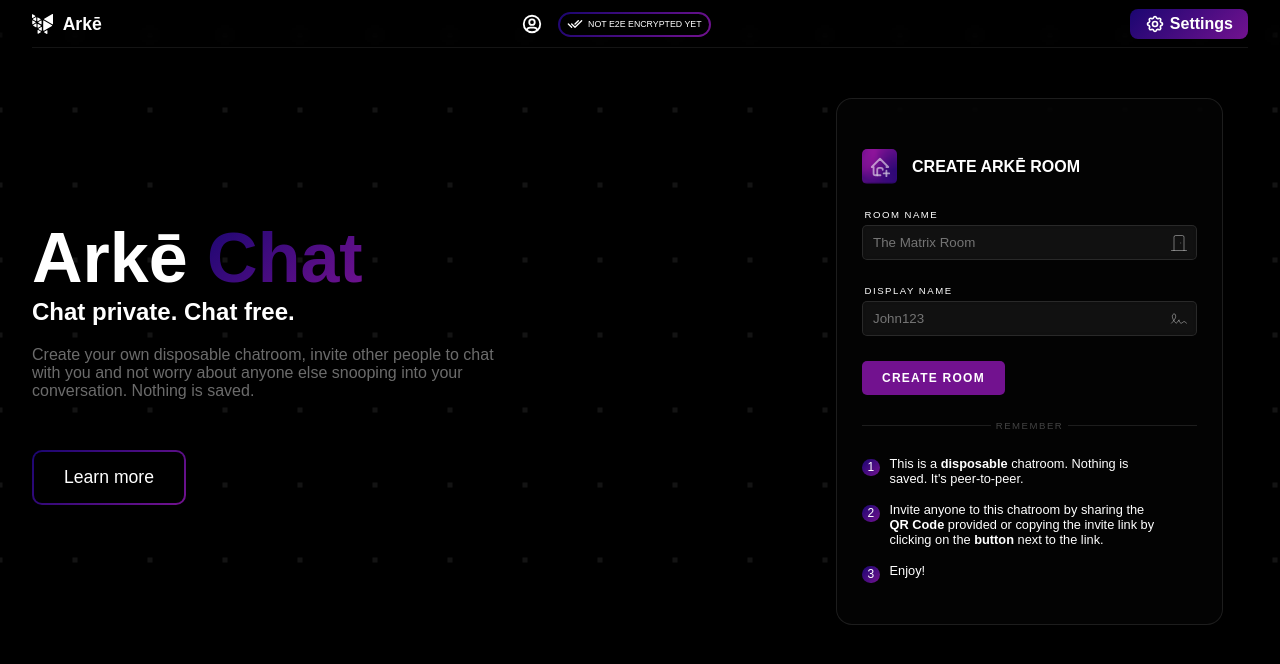
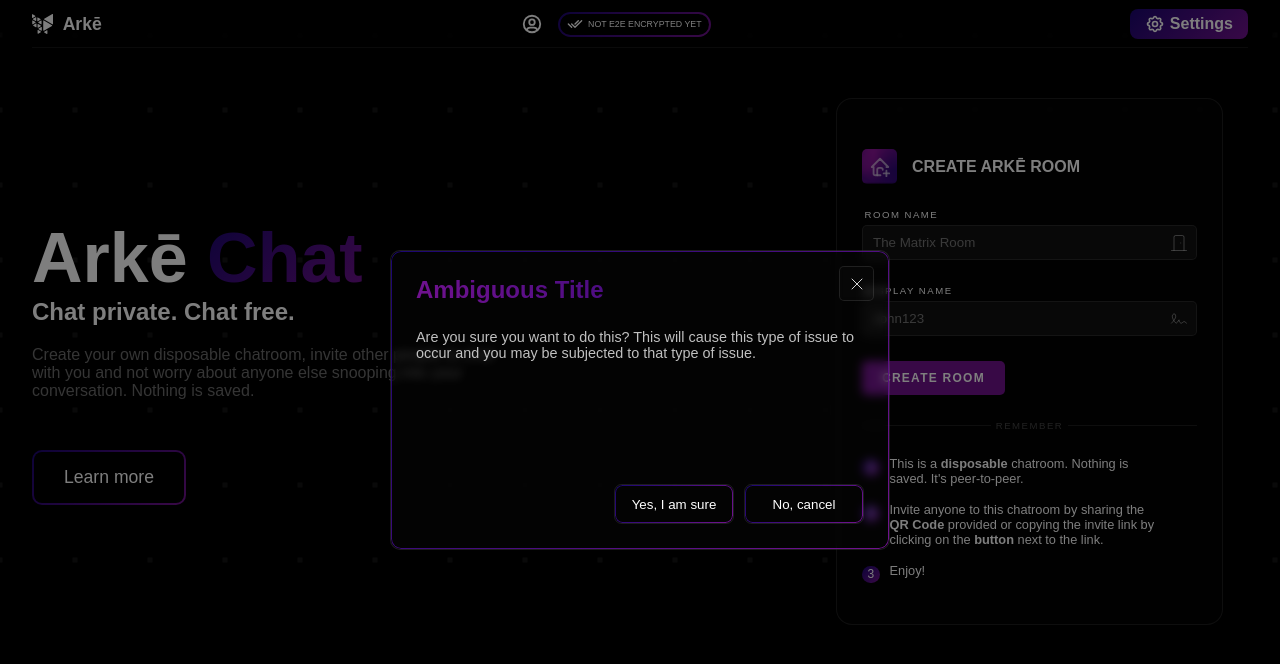
Before and after one commit to Hasala2002/arke, a React (Vite) app: page /createroom in a window 1280 px wide. Shown: the top 664 px of the page. Built offline with nearby package versions, Linux system fonts and the light colour scheme; no server answers; a small style sheet from the web is missing.

Commit message:
backup 1/9/2023 1.00am

```diff
--- a/src/components/utilities/Arke.Context.jsx
+++ b/src/components/utilities/Arke.Context.jsx
@@ -11,6 +11,7 @@ const ArkeContext = createContext()
 
 import { io } from 'socket.io-client'
 import { IconBellRinging, IconCircleCheck } from '@tabler/icons';
+import ArkeDialog from './ArkeDialog';
 
 const socket = io.connect("https://arkeapi.tech:3000/")
 
@@ -279,6 +280,7 @@ export const ArkeProvider = ({children}) => {
     return(
         <ArkeContext.Provider value={value}>
             <div className="arke-dialog-wrapper">
+              <ArkeDialog />
             </div>
           <audio ref={smsElem} src={smsSFX} preload="true" />
           <audio ref={enterElem} src={enterSFX} preload="true" />
--- a/src/components/utilities/ArkeDialog.jsx
+++ b/src/components/utilities/ArkeDialog.jsx
@@ -1,8 +1,24 @@
-import React from 'react'
+import { IconX } from '@tabler/icons'
+import React, { useState } from 'react'
 
 const ArkeDialog = () => {
+
+  const [state,setState] = useState(true)
+
   return (
-    <div className="arke-dialog"></div>
+    <div className="arke-clickable-wrapper" style={{display: state ? "grid" : "none"}}>
+      <div className="arke-dialog" >
+          <button className="close-dialog-btn" onClick={()=>{setState(false)}}>
+                <IconX stroke={1} size={20} />
+            </button>
+        <h2>Ambiguous Title</h2>
+        <p>Are you sure you want to do this? This will cause this type of issue to occur and you may be subjected to that type of issue.</p>
+        <div className="btn-group">
+          <button>Yes, I am sure</button>
+          <button>No, cancel</button>
+        </div>
+      </div>
+    </div>
   )
 }
 
--- a/src/index.scss
+++ b/src/index.scss
@@ -1,4 +1,6 @@
 @import url("https://cdn.jsdelivr.net/npm/@xz/fonts@1/serve/plus-jakarta-display.min.css");
+@import "./assets/colors.scss";
+
 
 $page-padding-default: 32px;
 $page-padding-default: 32px;
@@ -161,4 +163,116 @@ $warning: #ffbf00;
     position: absolute;
     width: 100vw;
     height: 100vh;
+    display: grid;
+    place-items: center;
+    z-index: 999;
+    pointer-events: none;
 }
+
+.arke-clickable-wrapper{
+    width: 100%;
+    height: 100%;
+    position: relative;
+    pointer-events: auto;
+    display: grid;
+    place-items: center;
+    background-color: rgba(0, 0, 0, 0.507);
+}
+
+.arke-dialog{
+    max-width: 500px;
+    height: 300px;
+    width: 100%;
+    border: 1px solid rgba(255, 255, 255, 0.1);
+    background-color: rgba(255, 255, 255, 0.01);
+    backdrop-filter: blur(5px);
+    border-radius: 10px;
+    padding: 25px;
+    position: relative;
+    display: flex;
+    flex-direction: column;
+
+    &::before{
+        content: "";
+        position: absolute;
+        top: 0;
+        left: 0;
+        right: 0;
+        bottom: 0;
+        border-radius: inherit;
+        border: 1px solid transparent;
+        background: main-gradient(315deg) border-box;
+        -webkit-mask:
+          linear-gradient(#fff 0 0) padding-box,
+          linear-gradient(#fff 0 0);
+        -webkit-mask-composite: destination-out;
+        mask-composite: exclude;
+    }
+    .close-dialog-btn{
+        width: 35px;
+        height: 35px;
+        border: 1px solid rgba(255, 255, 255, 0.1);
+        background-color: rgba(255, 255, 255, 0.01);
+        backdrop-filter: blur(5px);
+        border-radius: 5px;
+        display: grid;
+        place-items: center;
+        cursor: pointer;
+        margin-left: auto;
+        position: absolute;
+        top: 15px;
+        right: 15px;
+    }
+
+    h2{
+        background: main-gradient(45deg);
+        background-clip: text;
+        -webkit-background-clip: text;
+        -webkit-text-fill-color: transparent;
+    }
+
+    p{
+        margin-top: 25px;
+        font-weight: 300;
+        font-size: 0.9rem;
+        opacity: 0.75;
+    }
+
+    .btn-group{
+        width: 100%;
+        height: 40px;
+        margin-top: auto;
+        display: flex;
+        justify-content: flex-end;
+        align-items: center;
+        align-self: flex-end;
+        gap: 10px;
+        button{
+            height: 100%;
+            width: 120px;
+            border-radius: 7.5px;
+            border: 1px solid rgba(255, 255, 255, 0.1);
+            outline-width: 0px;
+            background-color: transparent;
+            position: relative;
+
+
+        &::before{
+            content: "";
+            position: absolute;
+            top: 0;
+            left: 0;
+            right: 0;
+            bottom: 0;
+            border-radius: inherit;
+            border: 1px solid transparent;
+            background: main-gradient(315deg) border-box;
+            -webkit-mask:
+              linear-gradient(#fff 0 0) padding-box,
+              linear-gradient(#fff 0 0);
+            -webkit-mask-composite: destination-out;
+            mask-composite: exclude;
+        }
+        }
+    }
+}
```
